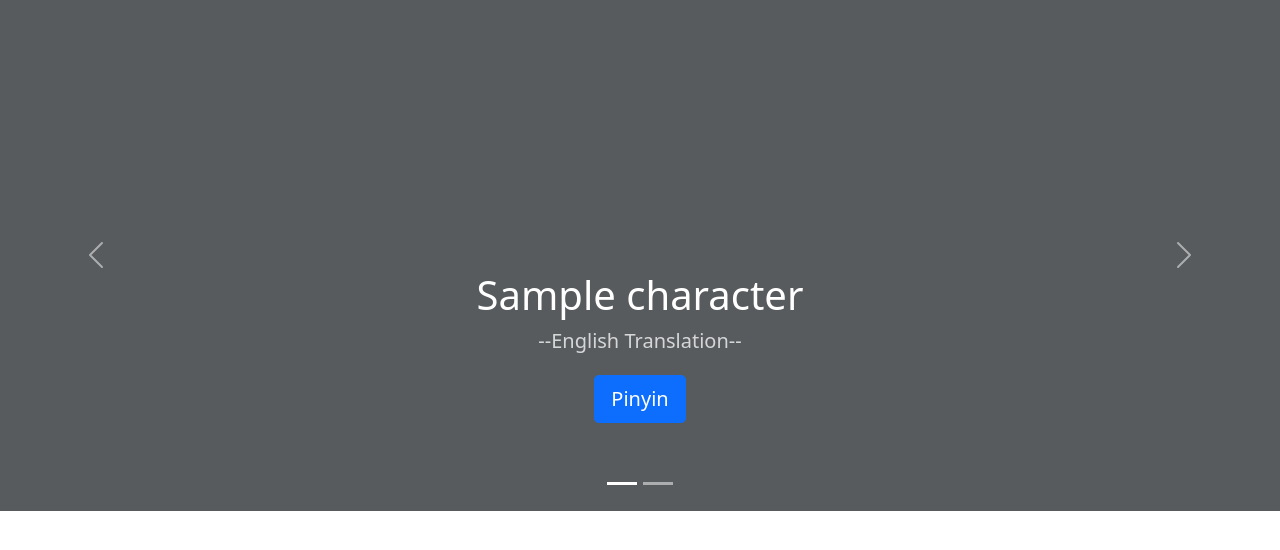
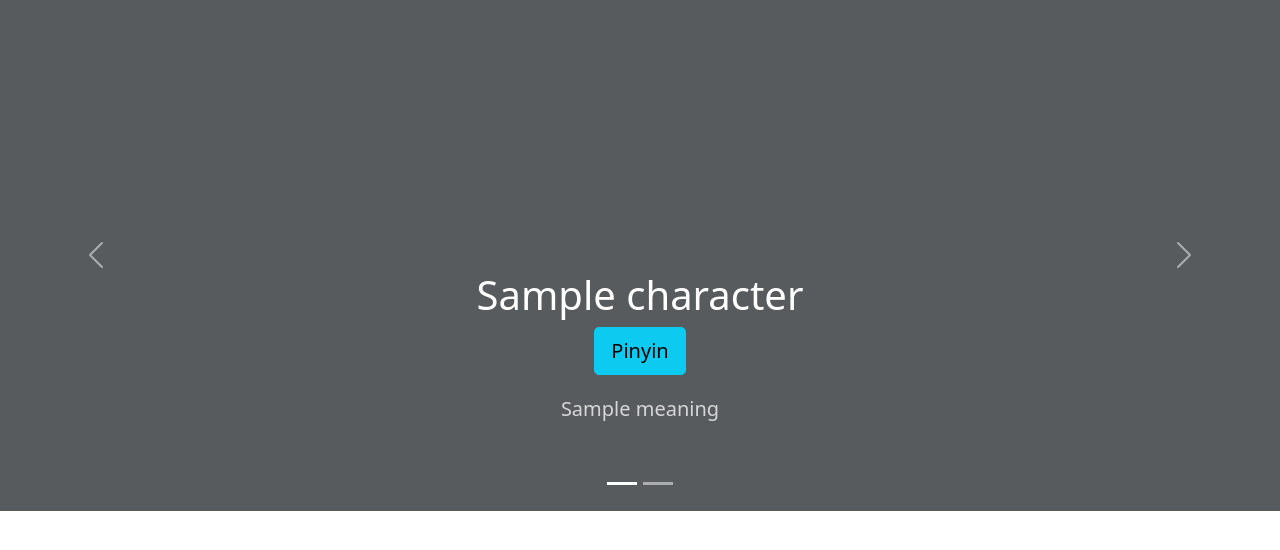
Before and after one commit to J0K3Rn/Mandarin-Learning-Chatbot, a Flask app: template templates/index.html in a window 1280 px wide. Shown: the part 121-671 px from the top of the page. Run offline with Flask 3, Linux system fonts and the light colour scheme; the template is opened without the code that fills it: most values are stand-ins (such as "Sample title", 1, 10 or a date in 2020); parts of the project's set-up code (start-up, migrations or seed data) failed here and were passed over.

Commit message:
rearranging format

```diff
--- a/main.py
+++ b/main.py
@@ -137,7 +137,7 @@ def main():
     # Ask ChatGPT to generate some examples
     examples = chatgpt_query(character)
     # Present examples to user
-    return render_template('index.html', character=character, examples=examples, frequency=frequency)
+    return render_template('index.html', character=character, meaning=meaning, examples=examples, frequency=frequency)
     #return render_template('index.html')
 
 
--- a/templates/index.html
+++ b/templates/index.html
@@ -26,8 +26,6 @@
             {% for example in examples %}
             <button type="button" data-bs-target="#myCarousel" data-bs-slide-to="{{loop.index}}" aria-label="Slide {{loop.index}}"></button>
             {% endfor %}
-
-<!--          <button type="button" data-bs-target="#myCarousel" data-bs-slide-to="2" aria-label="Slide 3"></button>-->
         </div>
         <div class="carousel-inner">
           <div class="carousel-item active">
@@ -35,8 +33,8 @@
             <div class="container">
               <div class="carousel-caption">
                 <h1>{{character}}</h1>
-                <p class="opacity-75">--English Translation--</p>
-                <p><a class="btn btn-lg btn-primary" href="#">Pinyin</a></p>
+                <p><a class="btn btn-lg btn-info" href="#">Pinyin</a></p>
+                <p class="opacity-75">{{meaning}}</p>
               </div>
             </div>
           </div>
@@ -46,8 +44,8 @@
             <div class="container">
               <div class="carousel-caption">
                 <h1>{{example}}</h1>
-                <p>--English Translation--</p>
-                <p><a class="btn btn-lg btn-primary" href="#">Pinyin</a></p>
+                <p><a class="btn btn-lg btn-info" href="#">Pinyin</a></p>
+                <p class="opacity-75">--English Translation--</p>
               </div>
             </div>
           </div>
```
Also changed, not shown: data/saved_output.json (+8 -0 lines).
